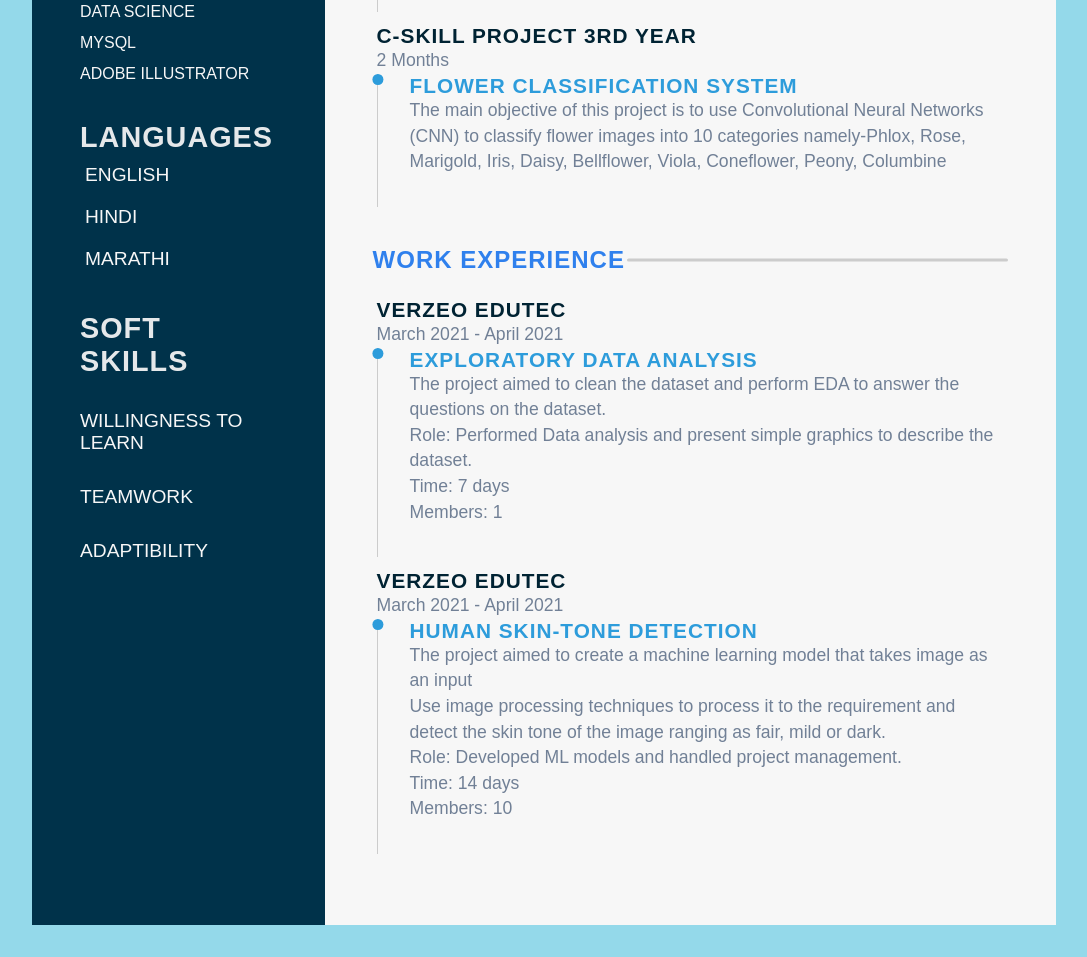
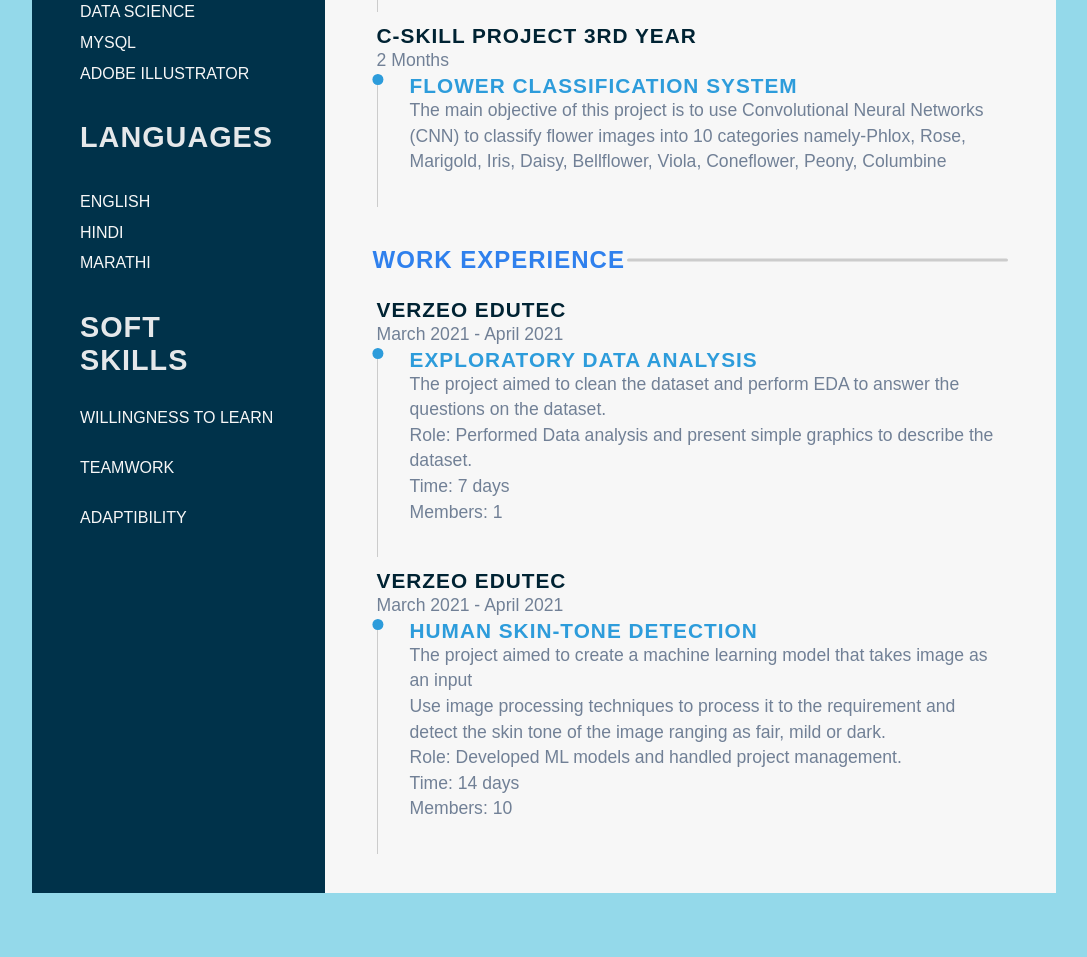
Before and after one commit to Strange10ARROW/HTML, a plain HTML site: page main.html in a window 1280 px wide. Shown: the part 954-1911 px from the top of the page, without its empty margins (96-1183 px from the left). After the commit the page ends 1879 px from the top, so only its background shows below. Drawn offline with Linux system fonts and the light colour scheme.

Commit message:
new commit

```diff
--- a/main.html
+++ b/main.html
@@ -3,8 +3,6 @@
 
 <head>
     <meta charset="UTF-8">
-    <meta http-equiv="X-UA-Compatible" content="IE=edge">
-    <meta name="viewport" content="width=device-width, initial-scale=1.0">
     <title>My_Resume</title>
     <link rel="stylesheet" href="style3.css">
     <!-- IMPORT FOR GOOGLE FONT -->
@@ -19,7 +17,7 @@
             <div class="left-content">
                 <div class="profile">
                     <div class="image">
-                        <img src="/images/Shreyas1.png" alt="">
+                        <img src="/images/Shreyas1.png">
                     </div>
                     <h2 class="name">Shreyas Amol Gawande</h2>
                     <p class="career">Computer Science Student</p>
@@ -37,15 +35,15 @@
                         </li>
                         <li>
                             <i class="fa fa-envelope"></i>
-                            <a href="mailto:shreyasgawande577@gmail.com">shreyasgawande577@gmail.com</a>
+                            <a href="mailto:shreyasgawande577@gmail.com" target="_blank">shreyasgawande577@gmail.com</a>
                         </li>
                         <li>
                             <i class="fa fa-linkedin"></i>
-                            <a href="https://www.linkedin.com/in/shreyas-gawande-229855192">@shreyas-gawande</a>
+                            <a href="https://www.linkedin.com/in/shreyas-gawande-229855192" target="_blank">@shreyas-gawande</a>
                         </li>
                         <li>
                             <i class="fa fa-github"></i>
-                            <a href="https://github.com/Strange10ARROW">@Strange10ARROW</a>
+                            <a href="https://github.com/Strange10ARROW" target="_blank">@Strange10ARROW</a>
                         </li>
                     </ul>
                 </div>
@@ -71,27 +69,31 @@
                 </div>
                 <div class="languages-section">
                     <h3 class="main-title">Languages</h3>
-                    <div class="lang">
-                        <p class="sub-title">English</p>
-                    </div>
-                    <div class="lang">
-                        <p class="sub-title">Hindi</p>
-                    </div>
-                    <div class="lang">
-                        <p class="sub-title">Marathi</p>
-                    </div>
+                    <ul>
+                        <li>
+                            <p class="skill-title">English</p>
+                        </li>
+                        <li>
+                            <p class="skill-title">Hindi</p>
+                        </li>
+                        <li>
+                            <p class="skill-title">Marathi</p>
+                        </li>
+                    </ul>
                 </div>
                 <div class="soft-skills-section">
                     <h3 class="main-title">Soft Skills</h3>
-                    <div class="sskills">
-                        <p class="sub-title">Willingness to learn</p>
-                    </div>
-                    <div class="sskills">
-                        <p class="sub-title">Teamwork</p>
-                    </div>
-                    <div class="sskills">
-                        <p class="sub-title">Adaptibility</p>
-                    </div>
+                    <ul>
+                        <li>
+                            <p class="sub-title">Willingness to learn</p>
+                        </li>
+                        <li>
+                            <p class="sub-title">Teamwork</p>
+                        </li>
+                        <li>
+                            <p class="sub-title">Adaptibility</p>
+                        </li>
+                    </ul>
                 </div>
             </div>
 
@@ -99,6 +101,7 @@
         </section>
         <section class="right-section">
             <div class="right-main-content">
+                <!-- ABOUT -->
                 <section class="about-sect">
                     <h2 class="right-title">About Me</h2>
                     <p class="para">
@@ -145,6 +148,7 @@
 
                     </div>
                 </section>
+                <!-- ACADEMIC PROJECTS -->
                 <section class="experince sect">
                     <h2 class="right-title">Academic Projects</h2>
                     <div class="timeline">
@@ -193,7 +197,8 @@
                         </div>
                     </div>
                 </section>
-                <section class="awards sect">
+                <!-- EXPERIENCE -->
+                <section class="work-sect">
                     <h2 class="right-title">Work Experience</h2>
                     <div class="timeline">
                         <div class="left-tl-content">
--- a/style3.css
+++ b/style3.css
@@ -27,6 +27,7 @@ body{
     grid-column: span 5;
     background-color: #f7f7f7;
     height: 100%;
+    /* border: 2px solid red; */
 }
 
 .left-content{
@@ -35,6 +36,7 @@ body{
 .profile{
     width: 100%;
     border-bottom: 1px solid #002333;
+    /* border: 2px solid red; */
 }
 
 .image{
@@ -93,10 +95,12 @@ body{
 
 .skills-section ul{
     padding-top: 2rem;
+    /* border: 2px solid red; */
 }
 .skills-section ul li{
     display: block;
     padding: .4rem 0;
+    /* border: 2px solid red; */
 }
 
 .skill-title{
@@ -105,20 +109,30 @@ body{
     font-size: 1rem;
 }
 
+.languages-section ul{
+    padding-top: 2rem;
+}
+
+.languages-section ul li{
+    display: block;
+    padding: .4rem 0;
+    /* border: 2px solid red; */
+}
+
 .sub-title{
     padding-top: 2rem;
-    font-size: 1.2rem;
+    /* font-size: 1.2rem; */
+    /* text-transform: uppercase; */
+    color: #f7f7f7;
     text-transform: uppercase;
-    color: #f7f7f7;
-}
-
-.sub-para{
-    color: #ccc;
-    padding: .4rem 0;
+    /* color: #f7f7f7; */
+    font-size: 1rem;
+    /* border:  2px solid red; */
 }
 
 .right-main-content{
     padding: 2rem 3rem;
+    /* border: 2px solid red; */
 }
 .right-title{
     letter-spacing: 1px;
@@ -238,5 +252,6 @@ body{
 }
 
 .about-sect:hover {
-    box-shadow: 1px 1px 5px 2px rgba(0, 0, 0, 0.2);
+    border: 2px solid rgba(74, 255, 108, 0.2);
+    box-shadow: 1px 1px 5px 1px rgba(0, 0, 0, 0.2);
 }
```
Also changed, not shown: images/download.jpg (added), images/download1.jpg (added).
